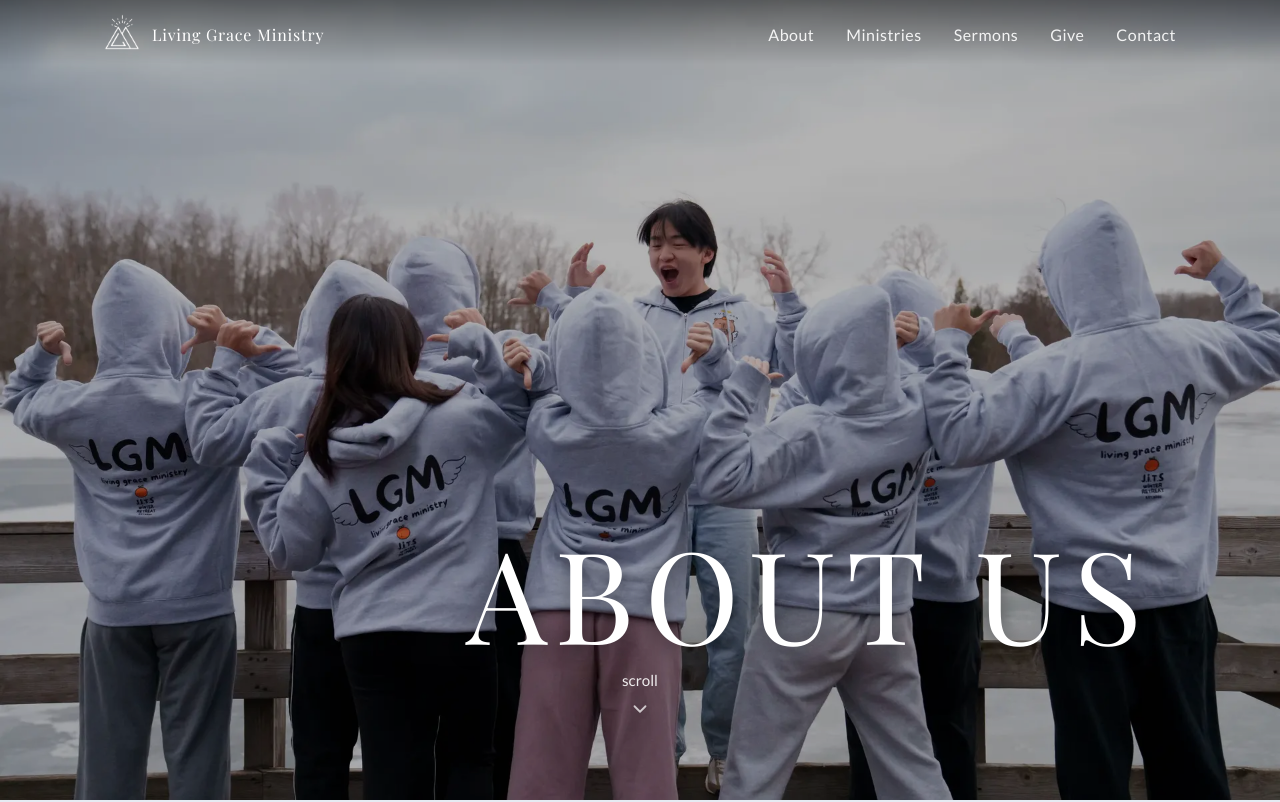
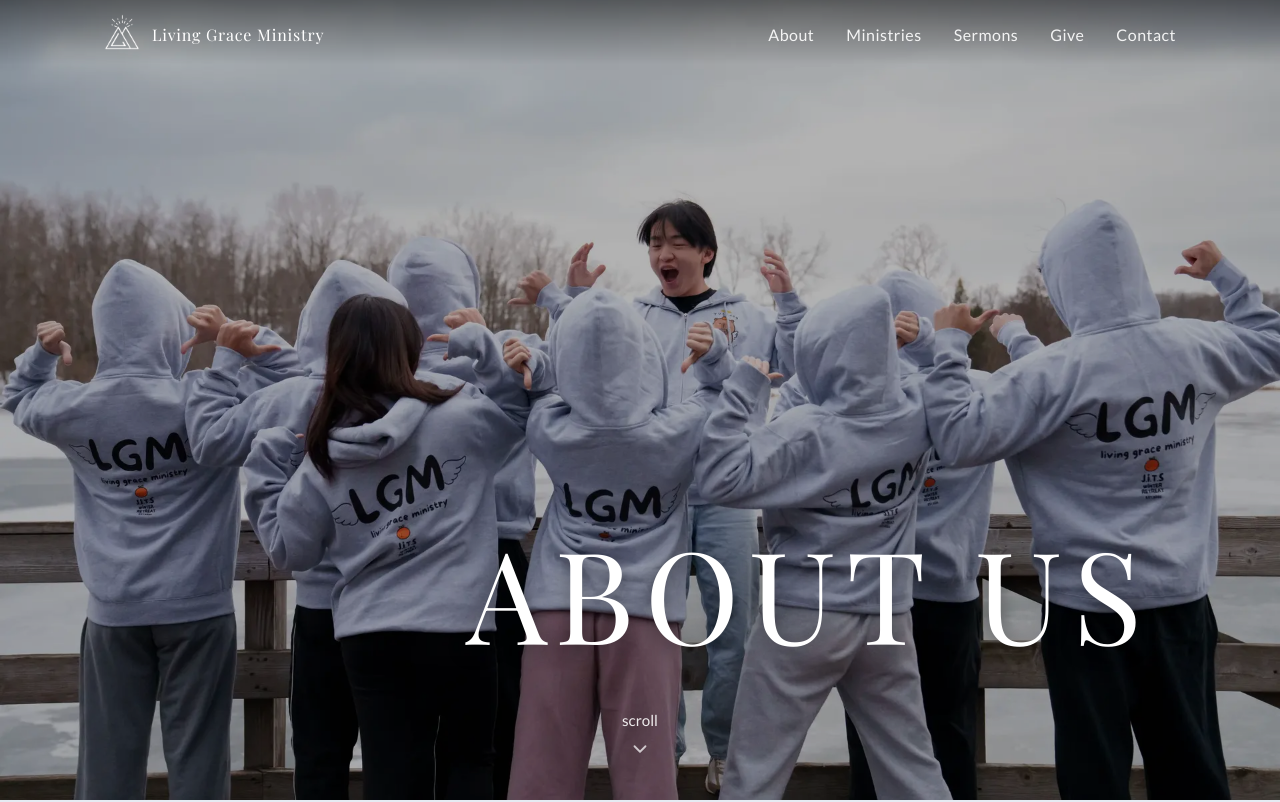
Before and after one commit to lgm-aa/LGM_Website_v3, a React (Vite) app: page /about in a window 1280 px wide. Shown: the top 802 px of the page. Built offline with nearby package versions, Linux system fonts and the light colour scheme; no server answers.

Commit message:
move scroll indicator down except home page

```diff
--- a/src/components/layout/PageHero/PageHero.jsx
+++ b/src/components/layout/PageHero/PageHero.jsx
@@ -13,7 +13,7 @@ export default function PageHero({ title, backgroundImage }) {
         <h1 className="page-hero__title">{title}</h1>
       </div>
 
-      <ScrollIndicator />
+      <ScrollIndicator className="scroll-indicator--lower" />
     </section>
   );
 }
--- a/src/components/ministries/Hero/Hero.jsx
+++ b/src/components/ministries/Hero/Hero.jsx
@@ -17,7 +17,7 @@ export default function Hero({
             <div className="ministry-card-hero__content">
                 <h1 className="ministry-card-hero__title">{title}</h1>
             </div>
-            <ScrollIndicator />
+            <ScrollIndicator className="scroll-indicator--lower" />
         </section>
     )
 }
--- a/src/components/ui/ScrollIndicator/ScrollIndicator.css
+++ b/src/components/ui/ScrollIndicator/ScrollIndicator.css
@@ -31,6 +31,11 @@
   }
 }
 
+/* Lower position for non-home pages */
+.scroll-indicator--lower {
+  bottom: 40px;
+}
+
 /* Hide on mobile */
 @media (max-width: 768px) {
   .scroll-indicator {
--- a/src/components/ui/ScrollIndicator/ScrollIndicator.jsx
+++ b/src/components/ui/ScrollIndicator/ScrollIndicator.jsx
@@ -1,8 +1,8 @@
 import "./ScrollIndicator.css";
 
-export default function ScrollIndicator() {
+export default function ScrollIndicator({ className = "" }) {
   return (
-    <div className="scroll-indicator">
+    <div className={`scroll-indicator ${className}`.trim()}>
       <div>scroll</div>
       <svg
         className="chevron"
```
